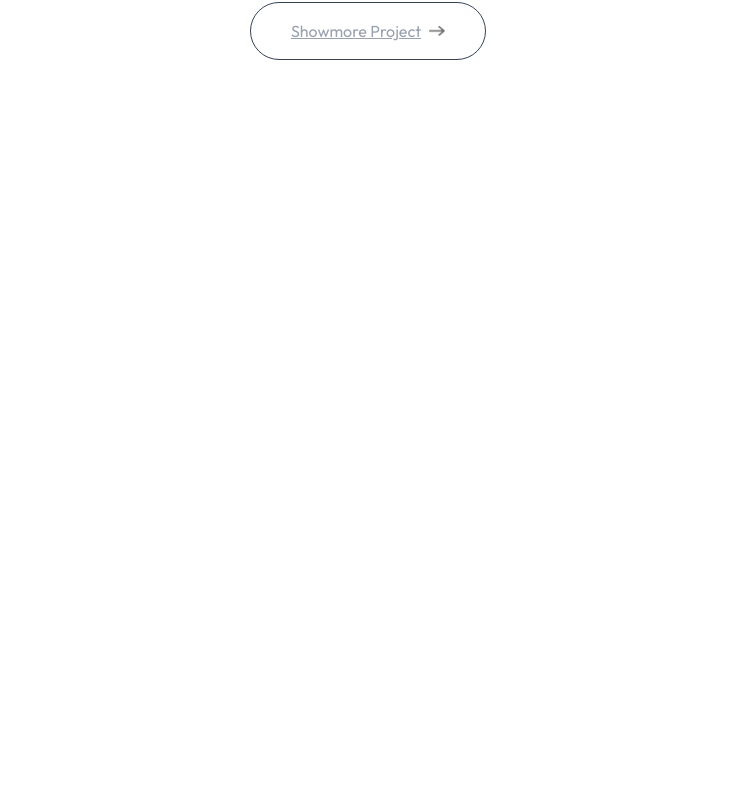
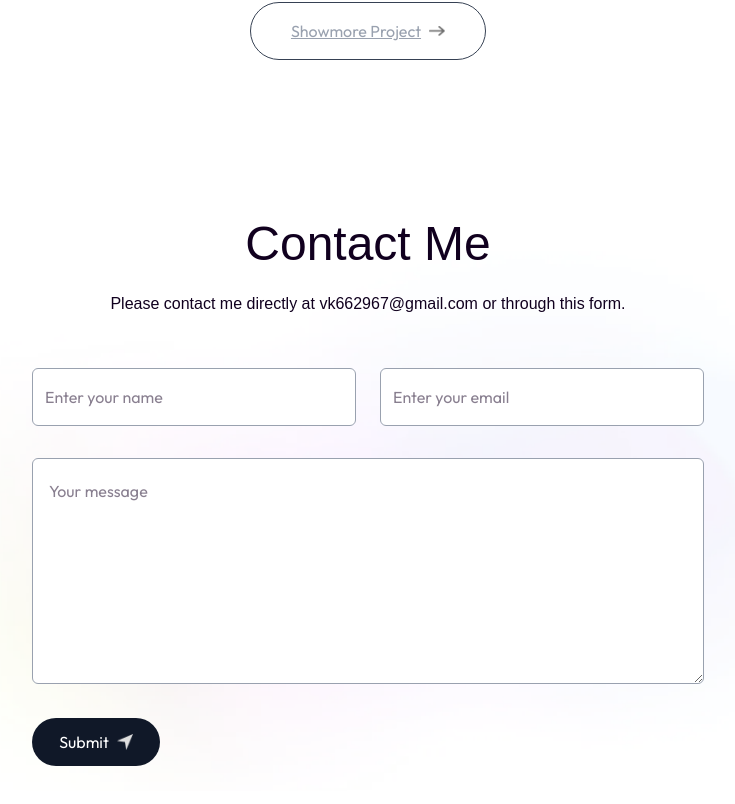
Before and after one commit to VivekYadavDeveloper/Portfolio, a Next.js app: page / in a window 1280 px wide. Shown: the part 2722-3526 px from the top of the page, without its empty margins (272-1007 px from the left). Before the commit the page ends 2902 px from the top, so only its background shows below. Built offline with nearby package versions, Linux system fonts and the light colour scheme; a web font is replaced by a local one.

Commit message:
Contact me Section Complete

```diff
--- a/app/globals.css
+++ b/app/globals.css
@@ -107,6 +107,15 @@ in @layer utilities to use them directly in your HTML/JSX **/
     font-family: var(--font-ovo);
   }
 
+  /* Constant Footer background utilities */
+  .bg-footer {
+    background-image: url('/footer-bg-color.png');
+    background-size: 90% auto;
+    background-position: center;
+    background-repeat: no-repeat;
+  }
+
+
   /* Custom grid utilities */
   .grid-cols-auto-fill {
     grid-template-columns: var(--grid-cols-auto-fill);
--- a/app/page.js
+++ b/app/page.js
@@ -1,4 +1,5 @@
 import About from "@/components/About";
+import Contact from "@/components/Contact";
 import Header from "@/components/Header";
 import Navbar from "@/components/Navbar";
 import { Services } from "@/components/Services";
@@ -13,6 +14,7 @@ export default function Home() {
       <About />
       <Services />
       <Work/>
+      <Contact/>
     </>
   );
 }
--- /dev/null
+++ b/components/Contact.jsx
@@ -0,0 +1,59 @@
+"use client"
+import { assets } from '@/assets/assets'
+import Image from 'next/image'
+import React, { useState } from 'react'
+
+function Contact() {
+
+
+    const [result, setResult] = useState("");
+
+    const onSubmit = async (event) => {
+        event.preventDefault();
+        setResult("Sending....");
+        const formData = new FormData(event.target);
+
+        formData.append("access_key", "54c34ce2-27ed-4b0e-9bb8-084bb003ba14");
+
+        const response = await fetch("https://api.web3forms.com/submit", {
+            method: "POST",
+            body: formData
+        });
+
+        const data = await response.json();
+
+        if (data.success) {
+            setResult("Form Submitted Successfully");
+            event.target.reset();
+        } else {
+            console.log("Error", data);
+            setResult(data.message);
+        }
+    };
+
+    return (
+        <div id='contact' className='w-full px-[12%] py-10 scroll-mt-20 bg-footer'>
+
+            <h2 className='text-center mb-2 text-5xl font-ovo'>
+                Contact Me
+            </h2>
+
+            <p className='text-center max-w-2xl mx-auto mt-5 mb-12 font-ovo'>Please contact me directly at vk662967@gmail.com or through this form.</p>
+
+            <form onSubmit={onSubmit} className='max-w-2xl mx-auto'>
+
+                <div className='grid grid-cols-auto-fit gap-6 mt-10 mb-8'>
+                    <input name='name' className='flex-1 p-3 outline-none border-[0.5px] border-gray-400 rounded-md bg-white' type="text" placeholder='Enter your name' required />
+                    <input name='email' className='flex-1 p-3 outline-none border-[0.5px] border-gray-400 rounded-md bg-white' type="email" placeholder='Enter your email' required />
+                </div>
+                <textarea name='message' className='w-full p-4 outline-none mb-6 border-[0.5px] border-gray-400 rounded-md bg-white text-start' rows={6} id="" placeholder='Your message' required></textarea>
+                <button className="group flex items-center justify-center gap-2 h-12 w-32 bg-gray-900 text-white rounded-full outline-none transition-all focus:scale-110 hover:scale-110 hover:bg-gray-950 active:scale-105 dark:bg-white dark:bg-opacity-10 disabled:scale-100 disabled:bg-opacity-65" type='submit'>Submit<Image className="w-4 invert items-center" src={assets.send_icon} alt='send' /></button>
+
+
+                <p className='mt-4'>{result}</p>
+            </form>
+        </div>
+    )
+}
+
+export default Contact
```
